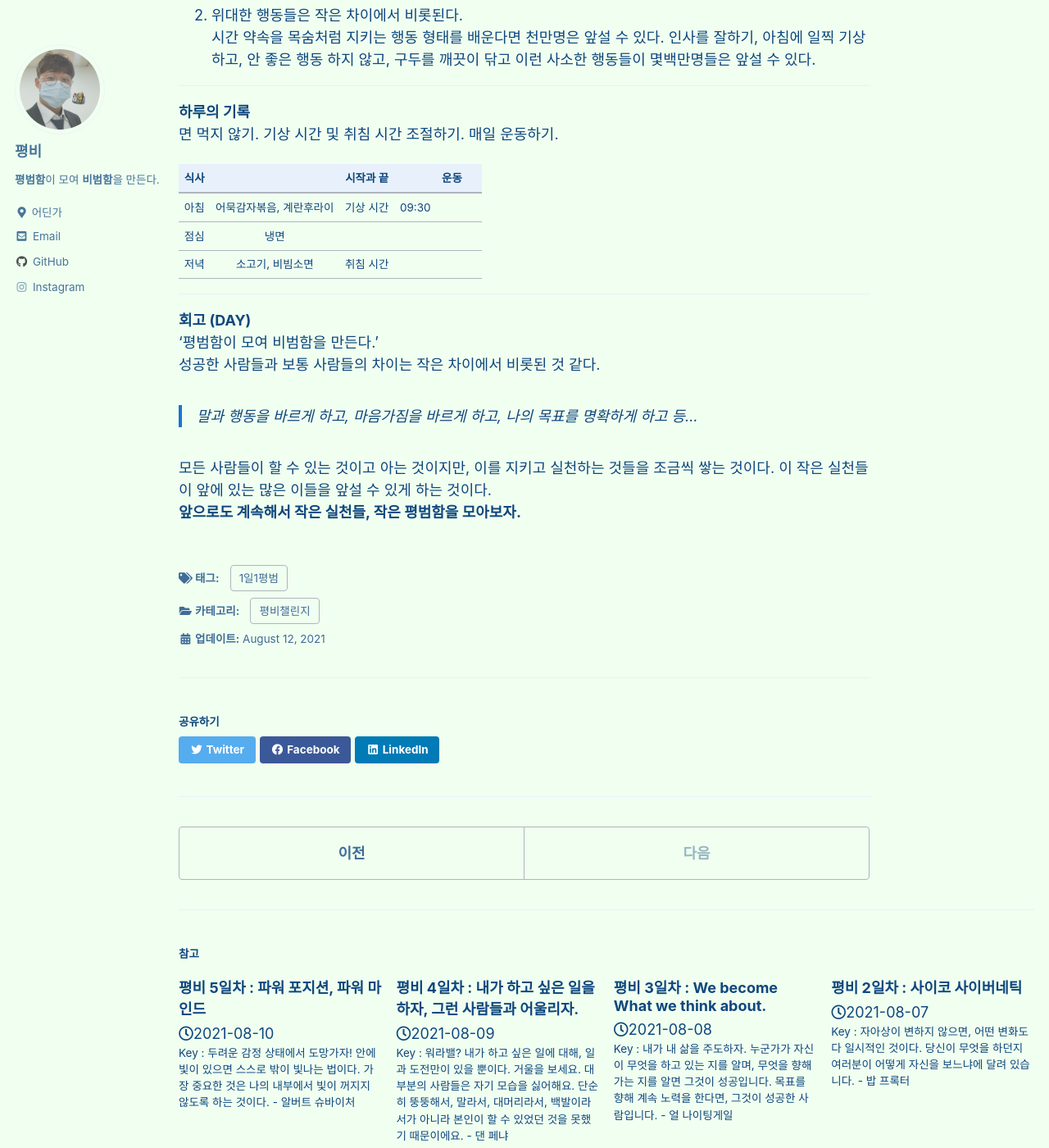
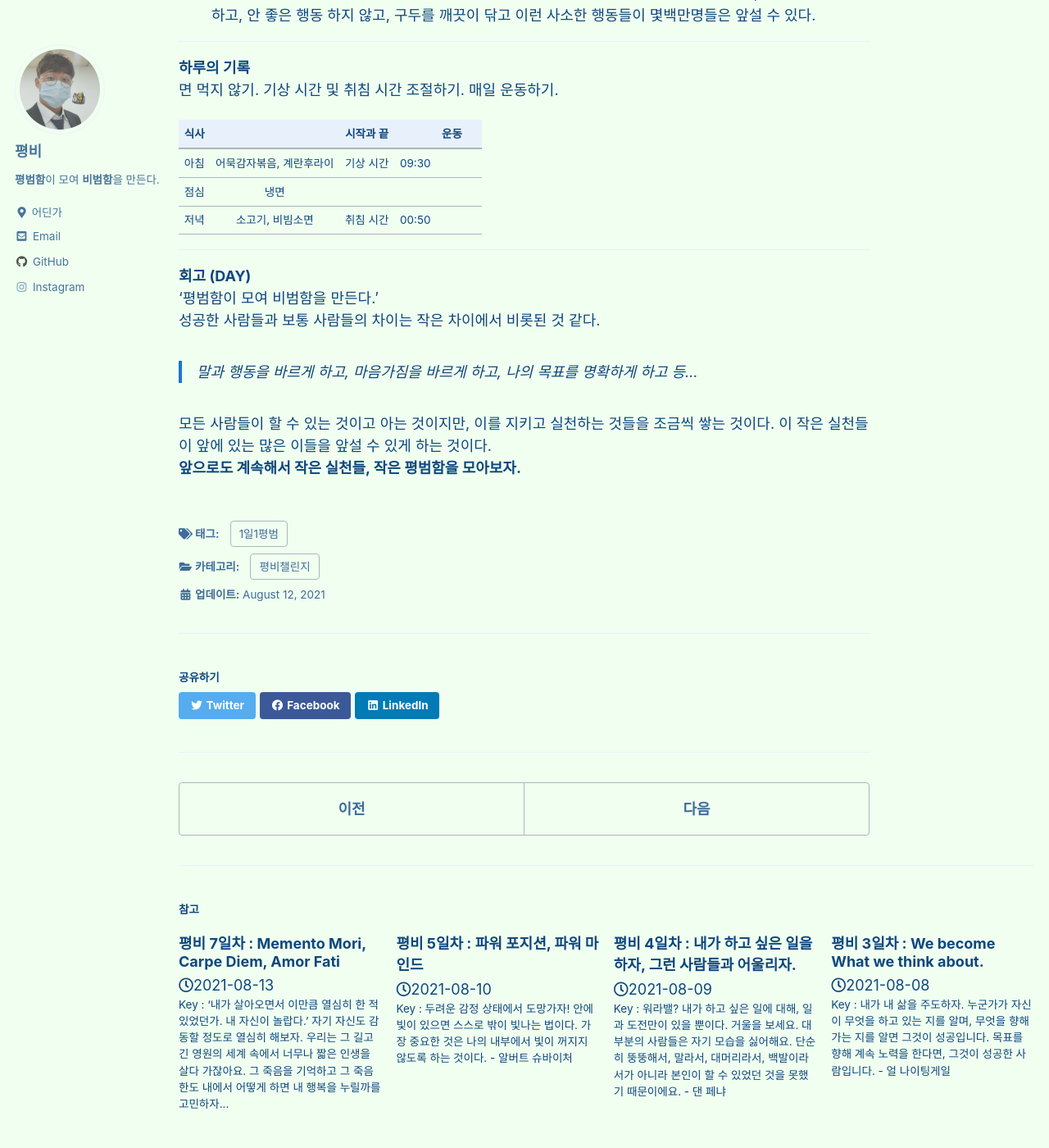
Before and after one commit to rlaghdcjf12/rlaghdcjf12.github.io, a Jekyll site: the page built from _posts/Ordinary/2021-08-12-6th-Day.md, in a window 1280 px wide and 1400 px high, scrolled down 771 px. Shown: the whole window at 82% size. Built offline with Jekyll 4.4.1, drawn with Linux system fonts in a browser that asks for light colours; cached includes are drawn as plain includes; some of the changed lines change nothing that is shown; some of the changed text lies outside the part shown.

Commit message:
[POST] 7일차 : Memento Mori, Carpe Diem, Amor Fati

````diff
--- a/_posts/Ordinary/2021-08-12-6th-Day.md
+++ b/_posts/Ordinary/2021-08-12-6th-Day.md
@@ -1,7 +1,7 @@
 ---
 permalink: /ordinary/6
 title: "평비 6일차 : 100번 100일의 절박함."
-date: 2021-08-12 23:37:00 +0900
+date: 2021-08-12 19:37:00 +0900
 categories: 평비챌린지
 tags: 1일1평범
 ---
@@ -19,7 +19,6 @@ Key : 성공의 첫번째 단계는 목표를 명확하게 적는 것이다.
 ---
 **성공한 사람들과의 시간**
 `1조 사업가의 생각의 법칙 (김승호 회장) from 성공비밀 : 대한민국 NO.1 멘토링 채널 youtube`
-새로운 결과를 얻으려면, 새로운 행동을 해야한다. 사람은 모두 대단한 행동들을 할 수 있지만 형편없는 행동만 한다. 능력이 부족한 것이 아니라, 새로운 행동을 하지 않는다. 이는 우리의 감정에 지배당하기 때문이다.
 1. 목표를 명확하게 적기
   인생의 목표를 적어서 수첩에 항상 넣고 다니면서, 계속해서 되뇌였다. 연말쯤 되니 3분의 2정도는 이룰 수 있었다. 이메일 주소의 패스워드도 목표로 바꿨다. 정말 절박하다면 목표를 100일동안 100번씩 쓰면서까지 되뇌일 것이다.
 2. 위대한 행동들은 작은 차이에서 비롯된다.
@@ -33,7 +32,7 @@ Key : 성공의 첫번째 단계는 목표를 명확하게 적는 것이다.
 |:----:|:----:|:----:|:----:|:----:|:----:|
 | 아침 | 어묵감자볶음, 계란후라이 | 기상 시간 | 09:30 |  |  |
 | 점심 | 냉면 |  |  |  |  |
-| 저녁 | 소고기, 비빔소면 | 취침 시간 |  |  |  |
+| 저녁 | 소고기, 비빔소면 | 취침 시간 | 00:50 |  |  |
 
 ---
 **회고 (DAY)**
--- /dev/null
+++ b/_posts/Ordinary/2021-08-13-7th-Day.md
@@ -0,0 +1,55 @@
+---
+permalink: /ordinary/7
+title: "평비 7일차 : Memento Mori, Carpe Diem, Amor Fati"
+date: 2021-08-13 12:12:00 +0900
+categories: 평비챌린지
+tags: 1일1평범
+---
+Key : '내가 살아오면서 이만큼 열심히 한 적 있었던가. 내 자신이 놀랍다.' 자기 자신도 감동할 정도로 열심히 해보자.
+```
+우리는 그 길고 긴 영원의 세계 속에서 너무나 짧은 인생을 살다 가잖아요. 그 죽음을 기억하고 그 죽음 한도 내에서 어떻게 하면 내 행복을 누릴까를 고민하자.
+  - 전한길
+```
+
+---
+**오늘을 준비하는 다짐**
+오늘부터 내 목표를 100번, 100일동안 쓰기를 시작한다. **내 목표는 내 주변 사람들을 행복하게 하기.** 그것은 내 여자친구, 내 가족으로부터 시작되겠지. 그 이전에 내가 먼저 행복을 해야 주변을 행복하게 할 수 있겠지. 그럼 내 주변 사람들을 행복하게 해냈다면, 나도 행복해져 있지 않을까 하고 생각해본다.
+
+---
+**성공한 사람들과의 시간**
+`인생을 행복하게 해주는 세가지 진리 (전한길) from 꽃보다 전한길 youtube`
+위대한 이야기들은 위대할수록 상식적이다. 이것을 실행하느냐 안하느냐에 달렸다.
+1. Memento Mori, 죽음을 기억하라.
+  옛날 전쟁에서 승리하고 온 개선장군들, 얼마나 많은 칭송과 찬사를 받았겠는가. 하지만, 옆에 노예 한명을 장군 옆에 태워 끊임없이 'Memento Mori'를 외치게 하였다.
+  지금은 개선장군으로서 잘나가고 있지만, 너 역시 언젠가 죽게 될 것이라는 것을 기억하라는 뜻이다. **나의 영광, 환희는 영원하지 않다.** 어떤 것이든 끝이 존재하고 사람은 죽기 마련이다. 그렇기에 항상 살아감에 있어 겸손해야 한다.
+  천년만년 살 것으로 착각하면서, 60 70이 넘어서도 돈돈돈 하면서 살지 말자. 죽으면 아무 의미 없다.
+2. Carpe Diem, 현재를 즐겨라.
+  아무리 힘들어도, 공무원 수험생 기간도 귀하다. 다시 돌아오지 않는다. 30년 공무원 생활에 비해 수험 기간 3년. 짧으니까. 그래서 수험생 기간도 긍정적으로! 그래야 본인도 행복하니까.
+
+    ```
+    강사 전한기리. 내가 전체 만족도 1등했다고. 그 이유가 뭐냐? 타 강사들 그렇게 강의하는데.
+    나는 강의 하면서, 왜? 내가 가장 즐거웠거든! 졸라게 즐겁게 하니까 학생들이 즐거운거야.
+      - 전한길
+    ```
+3. Amor Fati, 내 영혼을 사랑하라.
+  내 삶을 사랑하라. 내 자신의 삶을 사랑하라.
+
+우연이 운명이 된다. 모든 것은 우연이 운명이 되게 되어 있다. 전한길 강의를 뭐, 합격생들 또는 선배들 혹은 필기노트가 좋다는 이야기를 듣고 우연히 왔을지 몰라도, 우연히 전한길의 이런 멘트를 들었는데, 이 것이 삶의 터닝포인트가 될 지 누가 알겠습니까.
+> 불행한 삶이 행복한 삶으로, 우울했던 삶이 긍정적인 삶으로 바뀌는 하나의 전환점이 되었으면 하는 바람입니다.
+
+---
+**하루의 기록**
+기상 시간 및 취침 시간 조절하기. 매일 운동하기.
+
+| 식사 |  | 시작과 끝 |  | 운동 |  |
+|:----:|:----:|:----:|:----:|:----:|:----:|
+| 아침 | 카레라이스 | 기상 시간 | 09:30 |  |  |
+| 점심 | 김밥 |  |  |  |  |
+| 저녁 |  | 취침 시간 |  |  |  |
+
+---
+**목표 100번 100일 챌린지**
+
+
+---
+**회고 (DAY)**
````
